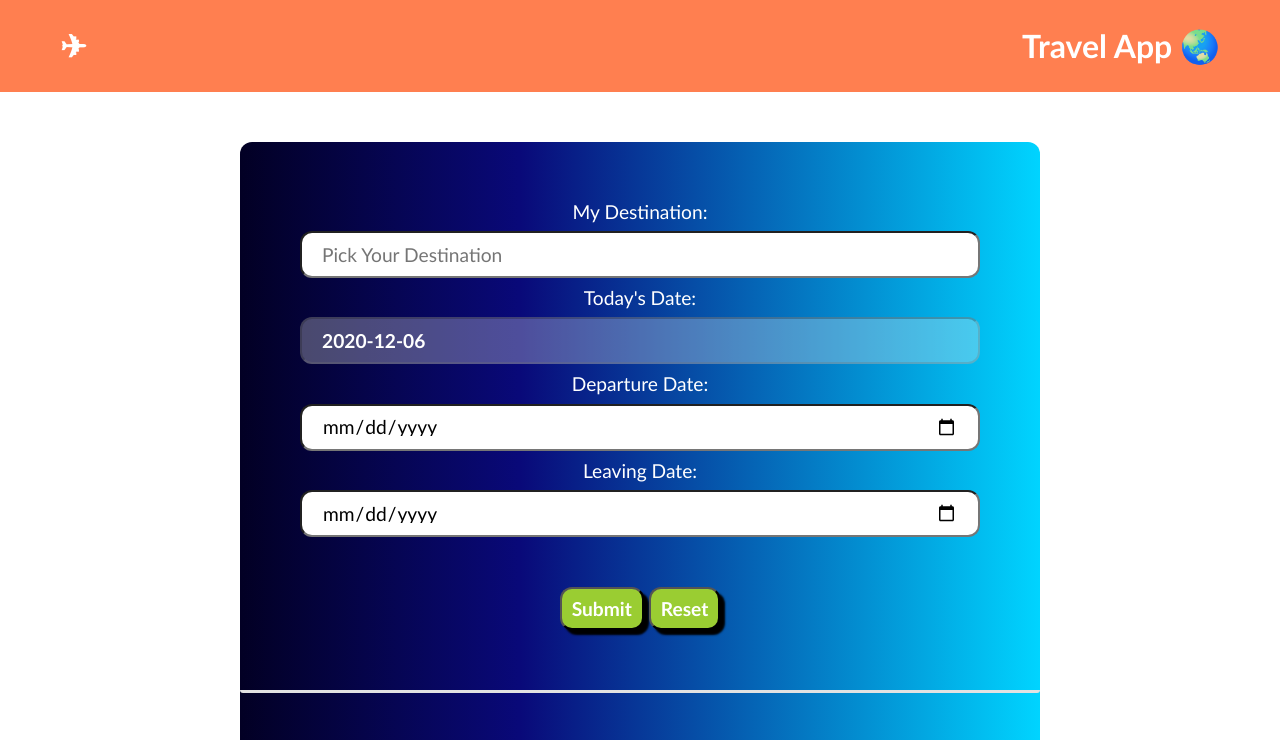
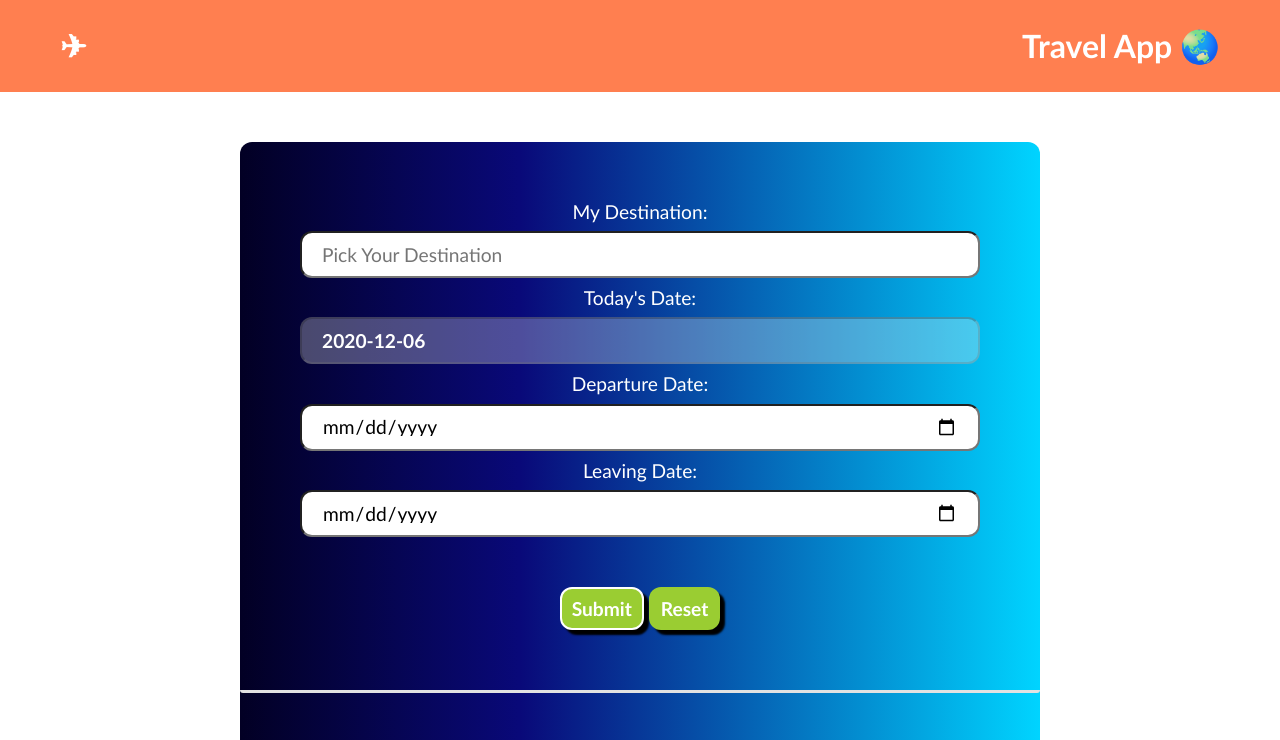
Before and after one commit to Safei-Ashraf/FEND-Travel-App, a website built with webpack: page src/client/views/index.html in a window 1280 px wide. In both pictures the pointer is over the button "Submit". Shown: the top 740 px of the page. Built offline with nearby package versions, Linux system fonts and the light colour scheme; no server answers.

Commit message:
update btn styling

```diff
--- a/src/client/styles/form.scss
+++ b/src/client/styles/form.scss
@@ -47,9 +47,13 @@ button{
     -moz-transition: 0.4s all;
     -ms-transition: 0.4s all;
     -o-transition: 0.4s all;
+    border: 2px solid transparent;
 }
 button:active{
     box-shadow: none;
+}
+button:hover{
+    border:2px solid white;
 }
     // #sub-btn{
     //     font-weight: bold;
```
